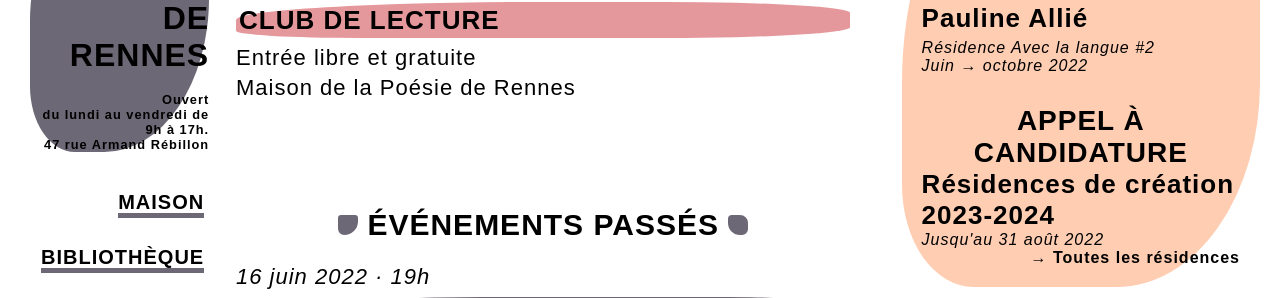
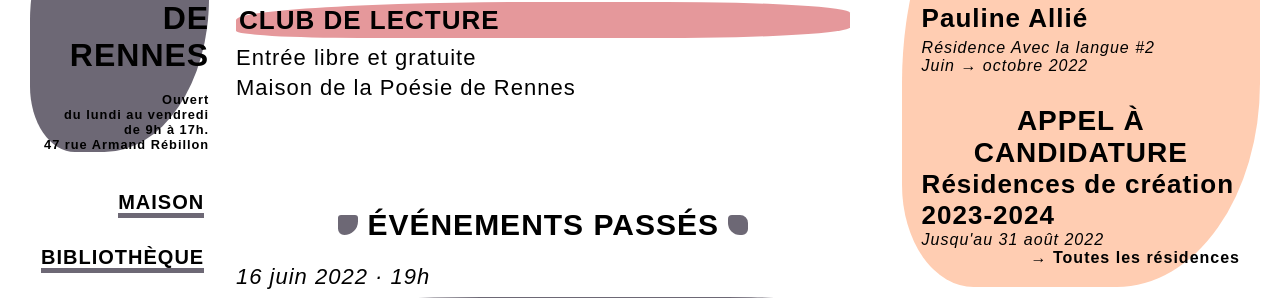
Before and after one commit to PQuod/MaisondelaPoesiedeRennes, a Jekyll site: the page built from index.markdown, in a window 1280 px wide and 900 px high. Shown: the part 243-541 px from the top of the window. Built offline with Jekyll 4.4.1, drawn with Linux system fonts in a browser that asks for light colours; some web fonts are replaced; a script that is not in the unit is left out.

Commit message:
Update Options “general”

```diff
--- a/_data/settings.json
+++ b/_data/settings.json
@@ -1,6 +1,6 @@
 {
   "site_title": "Maison<br> de la Poésie <br> de Rennes",
-  "horaires": "Ouvert<br> du lundi au vendredi de 9h à 17h.\n<br>\n47 rue Armand Rébillon",
+  "horaires": "Ouvert<br> du lundi au vendredi<br> de 9h à 17h.\n<br>\n47 rue Armand Rébillon",
   "nb_posts_home": 10,
   "couleur": "yellow"
 }
```
